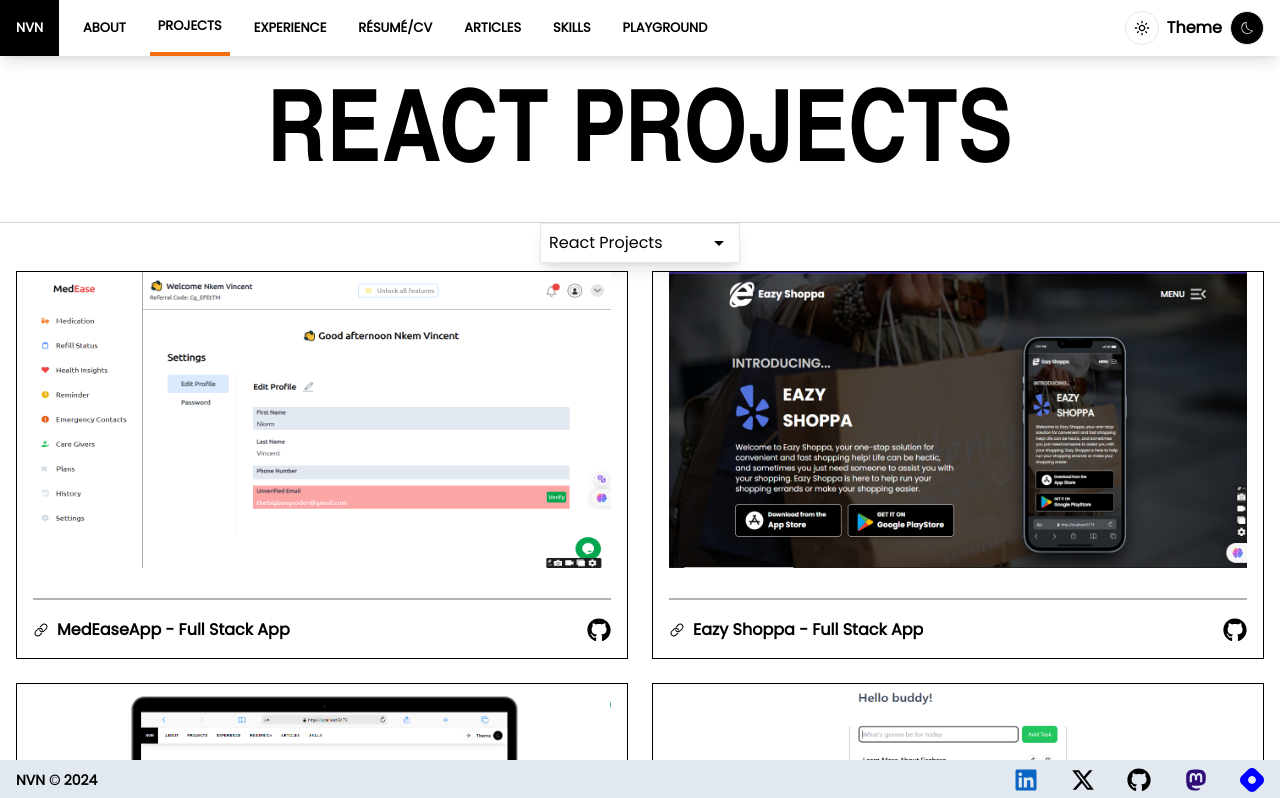
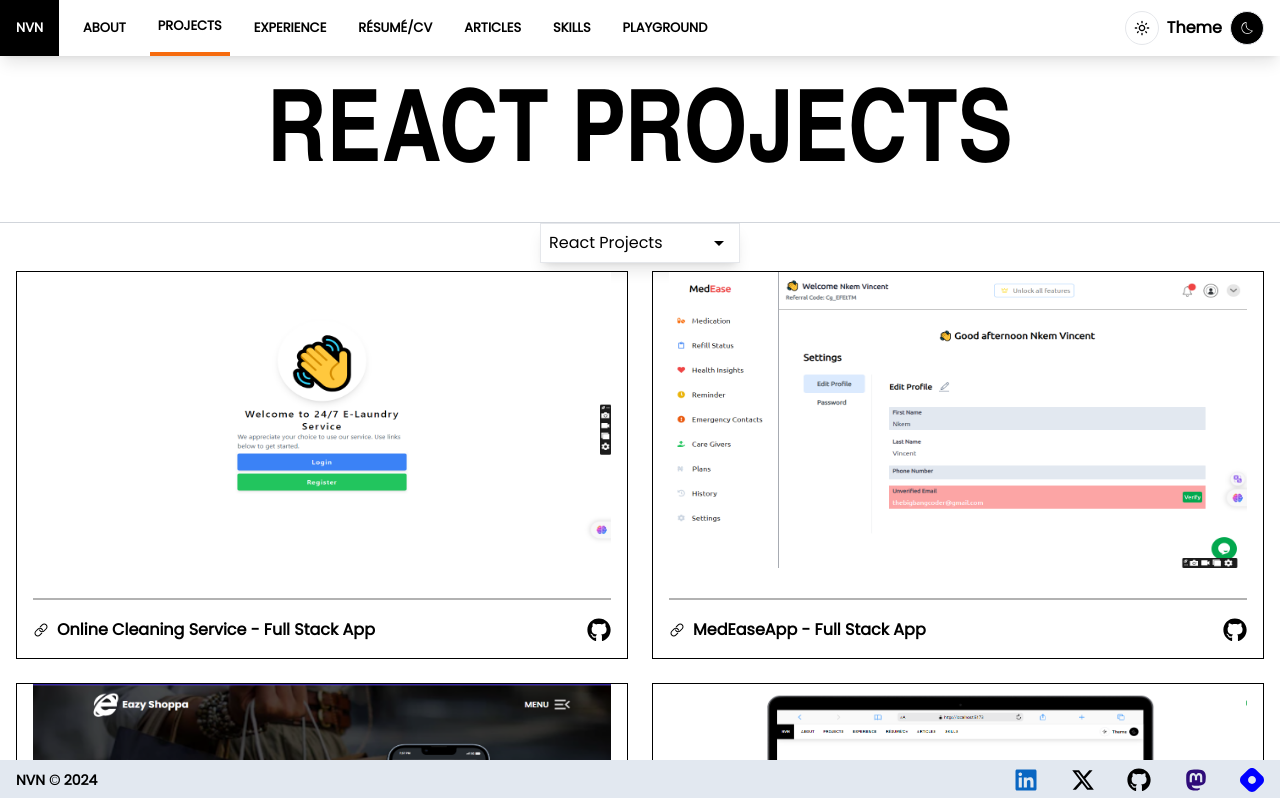
Before and after one commit to Nkemakolamuko/main-portfolio, a React (Vite) app: page /projects/react-projects in a window 1280 px wide. Shown: the top 798 px of the page. Built offline with nearby package versions, Linux system fonts and the light colour scheme.

Commit message:
Add my latest project to the projrct section --

```diff
--- a/src/components/pages/components/projectPages/ReactProjects.jsx
+++ b/src/components/pages/components/projectPages/ReactProjects.jsx
@@ -2,6 +2,7 @@ import React, { useState } from "react";
 import todo from "../../../../assets/todo.png";
 import eazy from "../../../../assets/eazy-shoppa-show.png";
 import port from "../../../../assets/port.png";
+import cleaning from "../../../../assets/Cleaning-Service.png";
 import MEDEASE from "../../Med-Ease.png";
 import { ToastContainer, toast } from "react-toastify";
 import "react-toastify/dist/ReactToastify.css";
@@ -83,6 +84,14 @@ const ReactProjects = () => {
           {/* Turn to component */}
 
           <ProjectsCards
+            title="Online Cleaning Service - Full Stack App"
+            image={cleaning}
+            alt="Cleaning"
+            link="https://247-cleaning.vercel.app/"
+            githublink="/"
+          />
+
+          <ProjectsCards
             title="MedEaseApp - Full Stack App"
             image={MEDEASE}
             alt="MedEaseApp"
```
Also changed, not shown: src/assets/Cleaning-Service.png (added).
